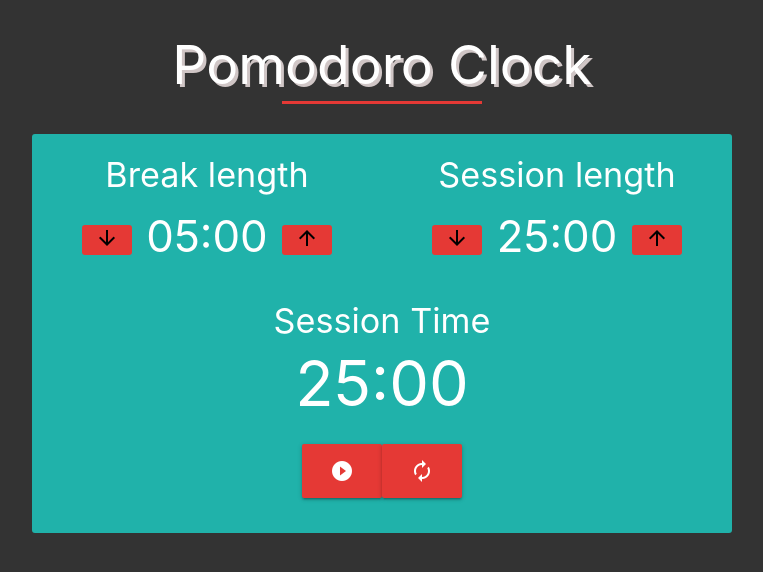
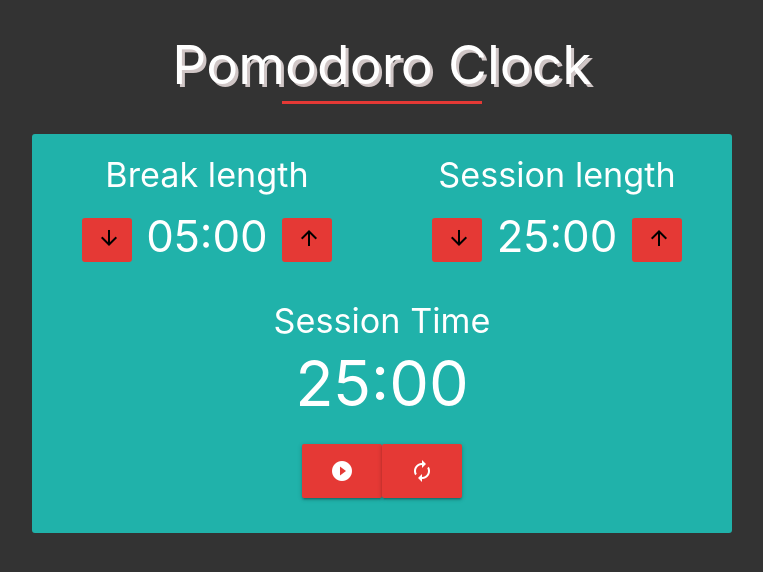
Before and after one commit to neliomemeje/Pomodoro-Clock, a plain HTML site: page index.html in a window 1280 px wide. Shown: the whole page, without its empty margins (258-1021 px from the left). Drawn offline with nearby package versions, Linux system fonts and the light colour scheme.

Commit message:
adding styles

```diff
--- a/styles.css
+++ b/styles.css
@@ -9,6 +9,7 @@ h2 {
 
 button {
     border-radius: 3px;
+    padding: 8px 15px;
     border: none;
     outline: none;
 }
```
